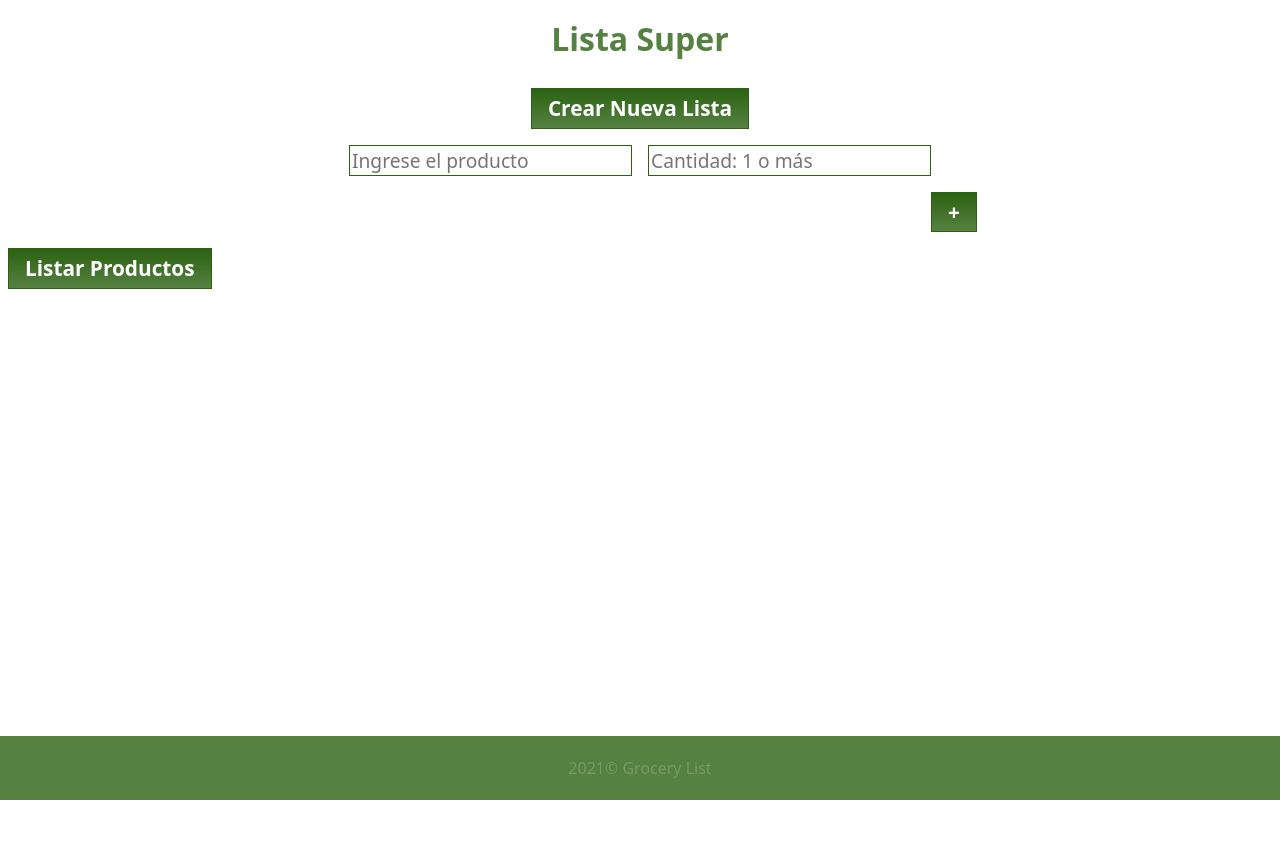
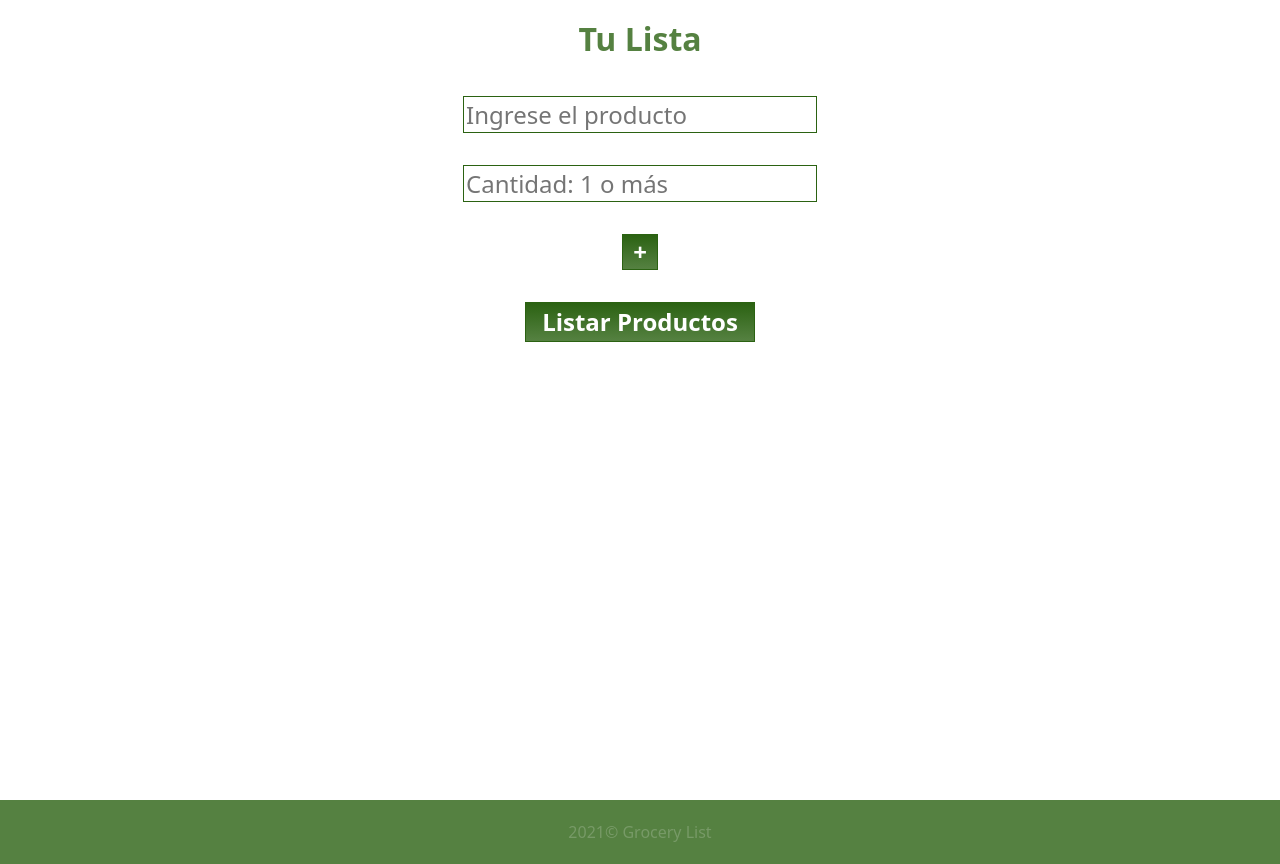
Before and after one commit to jdromero88/js-grocery-list-front-end, a website: page index.html in a window 1280 px wide. Before the commit the page ends 800 px from the top, so only its background shows below. Drawn offline with Linux system fonts and the light colour scheme.

Commit message:
Added some styles

```diff
--- a/assets/js/index.js
+++ b/assets/js/index.js
@@ -54,6 +54,6 @@ function crearLista() {
 
 window.addEventListener('DOMContentLoaded', iniciaTodo)
 
-document.getElementById('crearLista').addEventListener('click', crearLista)
+// document.getElementById('crearLista').addEventListener('click', crearLista)
 document.getElementById('addProducto').addEventListener('click', addProducto)
 document.getElementById('mostrarProductos').addEventListener('click', mostarProductos)
--- a/assets/scss/index.scss
+++ b/assets/scss/index.scss
@@ -17,12 +17,12 @@ html {
 }
 
 body {
-  height:100vh;
-  display: flex;
-  flex-direction: column;
+  // height:100vh;
+  // display: flex;
+  // flex-direction: column;
 }
 
-header {
+.header {
 
 }
 
@@ -37,10 +37,13 @@ header {
 }
 
 .index {
+  height:100vh;
+  display: flex;
+  flex-direction: column;
+
   &__h1 {
     color: $color-verde-800;
     font-size: 2rem;
-    text-align: center;
   }
 
   &__li {
@@ -57,32 +60,50 @@ header {
     background: linear-gradient($color-verde-100, $color-verde-800);
     color: $color-blanco-100;
     font-weight: bolder;
+
+    &__icon {
+      padding: 0;
+      width: 2.3rem;
+      height: 2.3rem;
+    }
+
+    @media screen and (min-width: 640px) {
+      margin: 1rem auto;
+      font-size: 1.5rem;
+      line-height: .9;
+    }
   }
 
   &__input {
-    overflow-x: hidden;
+    // overflow-x: hidden;
     font-size: 1.2rem;
     line-height: .8;
     margin: .5rem .5rem;
     border: 1px solid $color-verde-100;
+    @media screen and (min-width: 640px) {
+      margin: 1rem auto;
+      font-size: 1.5rem;
+      line-height: .9;
+    }
   }
 
-  &--center {
+  &__center {
     display: flex;
     justify-content: center;
   }
 
-  &--right {
+  &__right {
     display: flex;
     justify-content: flex-end;
-    @media screen and (min-width: 640px) {
-      margin: 0 auto;
-      max-width: 690px;
-    }
   }
 
-  &--left {
+  &__left {
     display: flex;
     justify-content: flex-start;
   }
+
+  @media screen and (min-width: 640px) {
+    width: 50vw;
+    margin: 0 auto;
+  }
 }
--- a/index.html
+++ b/index.html
@@ -11,42 +11,36 @@
 
 	<body>
 		<main class="index">
-			<h1 class="index__h1">Lista Super</h1>
-			<div class="index--center">
-				<button id="crearLista"
+			<h1 class="index__h1 index__center">Tu Lista</h1>
+			<!-- <button id="crearLista"
 				class="index__button"
 				type="button"
 				name="button">
 			Crear Nueva Lista
-				</button>
-			</div>
-			<div id='listaContenedor' class="index--center">
+			</button> -->
 			<input id="nuevoProducto"
-					class="index__input"
+				class="index__input index__center"
 				type="text"
 				name="producto"
 				placeholder="Ingrese el producto">
 			<input id="cantidad"
-					class="index__input"
+				class="index__input index__center"
 				type="number"
 				name="cantidad"
 				placeholder="Cantidad: 1 o más">
-			</div>
-			<div class="index--right">
 			<button id="addProducto"
-					class="index__button"
+				class="index__button index__button__icon"
 				type="button"
 				name="button">
 				+
 			</button>
-			</div>
 			<button id="mostrarProductos"
 				class="index__button"
 				type="button"
 				name="button">
 				Listar Productos
 			</button>
-			<ol id="lista"></ol>
+			<ol id="lista" class="index__center"></ol>
 		</main>
 		<footer id="footer" class="footer"></footer>
 		<script src="./assets/js/index.js"></script>
```
Also changed, not shown: assets/css/index.css, 1 other file. Lines whose indentation alone changed are shown as unchanged.
